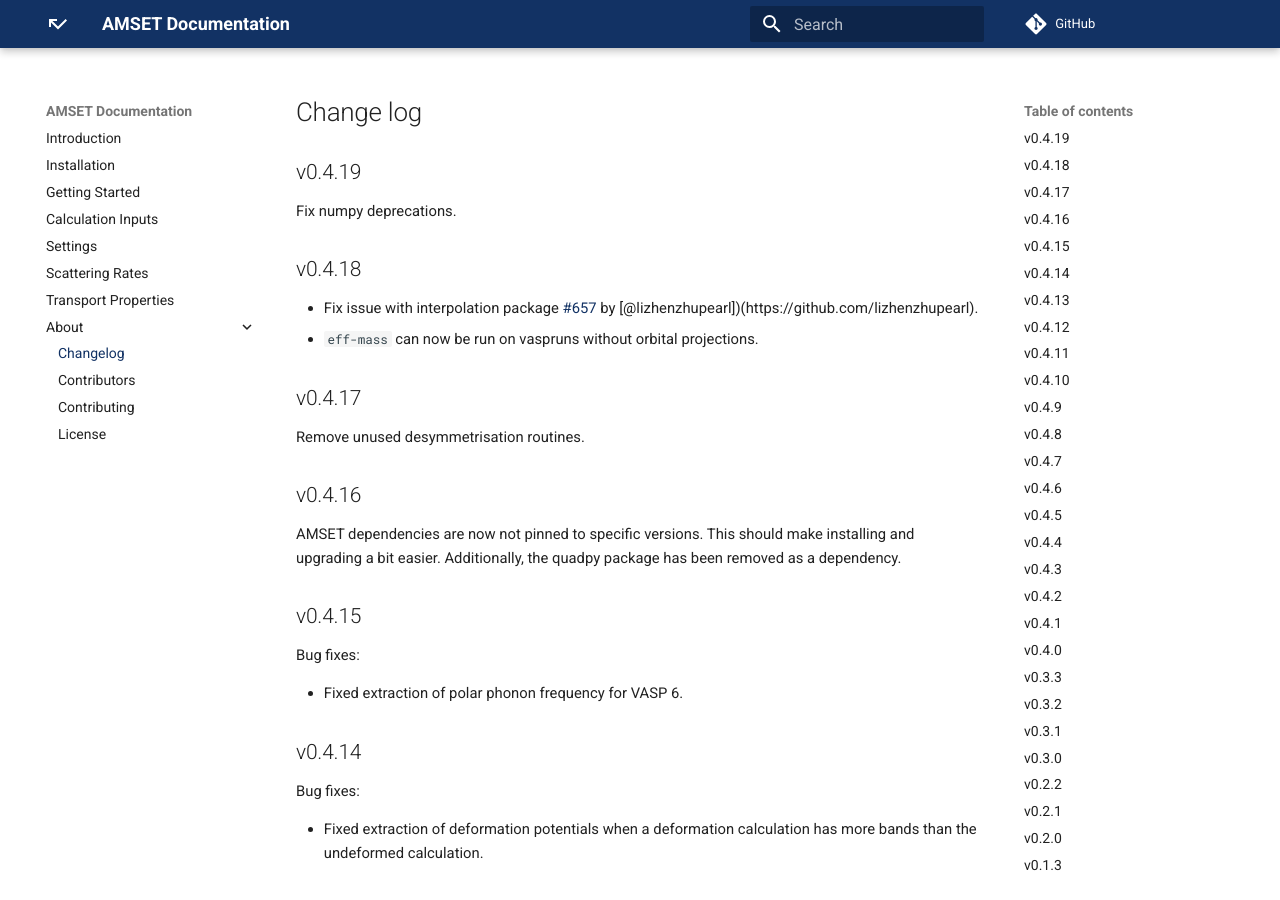
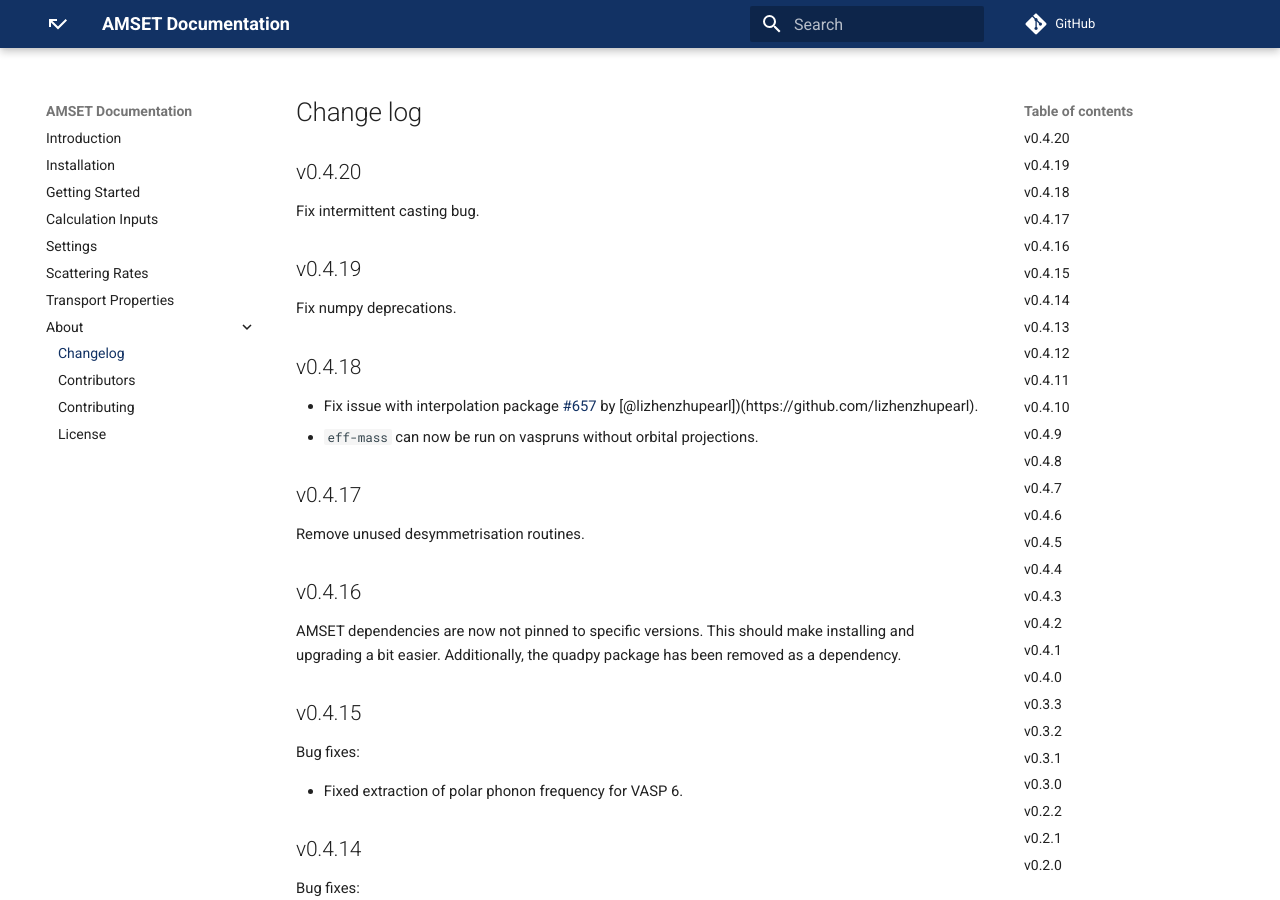
Before and after one commit to hackingmaterials/amset, an MkDocs documentation site: the page built from docs/src/changelog.md, in a window 1280 px wide and 900 px high. Built offline with MkDocs 1.6.1 and Material for MkDocs 9.7.7, drawn with Linux system fonts in a browser that asks for light colours; comment, search, counter and statistics services are not loaded.

Commit message:
Release version v0.4.20

```diff
--- a/amset/__init__.py
+++ b/amset/__init__.py
@@ -1 +1 @@
-__version__ = "0.4.19"
+__version__ = "0.4.20"
--- a/docs/src/changelog.md
+++ b/docs/src/changelog.md
@@ -1,4 +1,9 @@
 # Change log
+
+## v0.4.20
+
+Fix intermittent casting bug.
+
 
 ## v0.4.19
 
```
